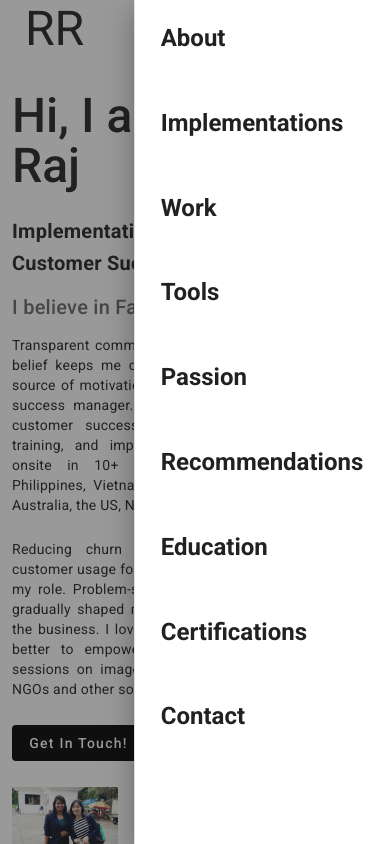
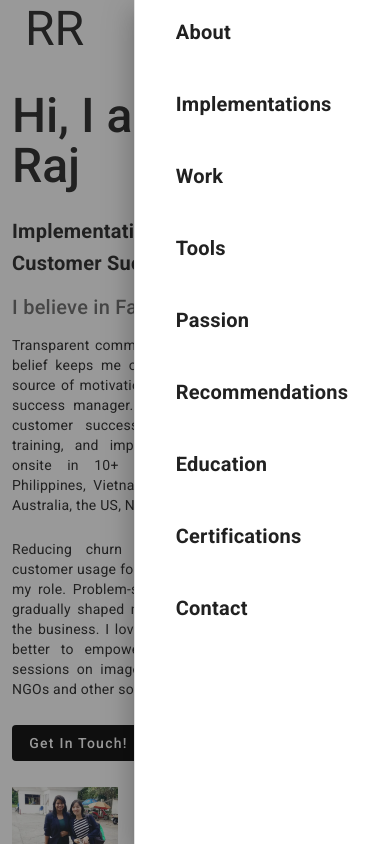
Before and after one commit to Spatlani/minimal-portfolio, a Nuxt app: page / in a window 390 px wide. Both pictures are taken after a click on the button 361 px from the left and 29 px from the top of the page. Shown: the top 844 px of the page. Built offline with nearby package versions, Linux system fonts and the light colour scheme.

Commit message:
App navigation responsive added

```diff
--- a/layouts/default.vue
+++ b/layouts/default.vue
@@ -16,7 +16,7 @@
             exact
           >
             <v-list-item-content>
-              <v-list-item-title class="text-h5 py-4 font-weight-bold" v-text="item.title" />
+              <v-list-item-title class="font-weight-bold" :class="{ 'text-h6 py-3' : $vuetify.breakpoint.xs, 'text-h5 py-2' : !$vuetify.breakpoint.xsAndUp }" v-text="item.title" />
             </v-list-item-content>
           </v-list-item>
         </v-list>
```
